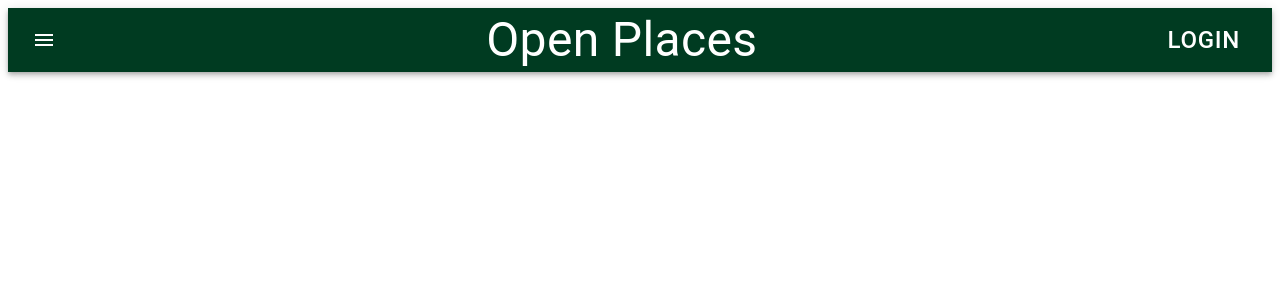
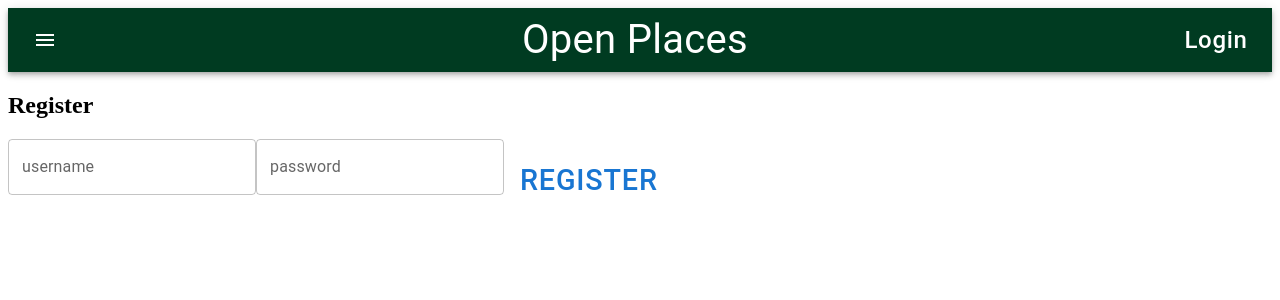
Before and after one commit to joedelbalzo/jdb-openplaces, a React app: page /#/register in a window 1280 px wide. Before the commit this address had no page. Shown: the top 300 px of the page. Built offline with nearby package versions, Linux system fonts and the light colour scheme; the HTML template or start-up script is replaced by a standard one.

Commit message:
added about, some style changes

```diff
--- a/src/Components/About.js
+++ b/src/Components/About.js
@@ -7,13 +7,18 @@ const About = ()=> {
 
   return (
     <div id= 'aboutPage'>
-      About.
-      Hi!
-      This data is currently hard-coded. Google API gets expensive.
-      But eventually, this about page will say:
-      This data is pulled from Google. Please don't be mad at me if it's outdated or if the location hasn't updated their Google profile.
+      <div style={{textAlign: "center"}}>Hello!</div><br/>
+      Welcome to Open Places.<br/><br/>
+      <p style={{fontSize: "1.2rem"}}>
+      Open Places is an innovative app designed to provide you with real-time information about open establishments in your desired area. By pinging your location, the app delivers a comprehensive list of all the nearby places that are currently open. Whether you're looking for options within half a mile or up to five miles, Open Places adapts to your location.<br/><br/>
 
+      The inspiration for this app came from my experiences with my wife and our young son. As we took walks with him in his stroller, our schedule would vary depending on his sleep patterns. We often encountered the frustration of arriving at cafes that were still an hour away from opening or finding that the library had different hours for no apparent reason. Google's "open now" button required too many clicks to find what we needed. <br/><br/>
 
+      The data in this app is currently hard-coded. Google's Places API requires separate calls for nearby places and place details, so during development, I manually added and seeded 30 restaurants, bars, museums, libraries, parks, and more. The code includes a switch to integrate Google's Places API, which would allow for real-time data retrieval with minimal effort. Once in production, decisions about the app's API budget allocation would be made, prioritizing features such as "opening soon" notifications tailored to your schedule. To keep costs down, the app currently provides extra details only for your favorite places, but there are opportunities to make this cost-effective while still providing an exciting user experience.<br/><br/>
+
+      Although the data is currently hard-coded, you can still customize your default latitude, longitude, search radius, and favorite categories. This way, when we transition to the API, you'll have all your preferred options readily available. Enjoy the convenience of Open Places! If you have any questions, please feel free to reach out to jdelbalzo99@gmail.com. Thank you!<br/><br/>
+
+      </p>
     </div>
   );
 };
--- a/src/Components/App.js
+++ b/src/Components/App.js
@@ -8,6 +8,7 @@ import About from './About'
 import { useSelector, useDispatch } from 'react-redux';
 import { loginWithToken } from '../store';
 import { Routes, Route, Navigate } from 'react-router-dom';
+import Register from './Register';
 
 
 const App = ()=> {
@@ -41,6 +42,10 @@ useEffect(()=> {
           <Route path="/settings" element={auth.id ? <Settings />  : <Login />} />
           <Route path="/favorites" element={auth.id ? <Favorites />  : <Login />} />
           <Route path="/about" element={<About />} />
+
+          <Route path="/login" element={<Login />} />
+
+          <Route path="/register" element={<Register />} />
         </Routes>
       </div>
     );
--- a/src/Components/HomeNav.js
+++ b/src/Components/HomeNav.js
@@ -93,7 +93,7 @@ export default function HomeNav() {
                 edge="start"
                 color="inherit"
                 aria-label="menu"
-                sx={{ mr: 2, fontSize: isMobile ? "1.5rem" : "2rem" }}
+                sx={{ mr: 2, fontSize: isMobile ? "1.5rem" : "2rem", width: "50px" }}
               >
                 <MenuIcon />
               </IconButton>
@@ -138,18 +138,18 @@ export default function HomeNav() {
             onClick={()=>navigateTo('/')}
             sx={{
               margin: "auto",
-              // flexGrow: 1,
-              fontSize: '3rem',
+              flexGrow: 1,
+              fontSize: '2.5rem',
               ":hover": {cursor:"pointer"},
-              maxWidth: 'calc(100% - 300px)',
+              maxWidth: 'calc(100% - 100px)',
               textAlign: 'center'
             }}
           >
            Open Places
           </Typography>
 
-          {auth.id ? <Button color="inherit" sx={{fontSize: "1.5rem"}} onClick={()=> _logout()}>Logout</Button> :
-          <Button color="inherit" sx={{fontSize: "1.5rem"}} onClick={()=>navigateTo()}>Login</Button>}
+          {auth.id ? <Button color="inherit" sx={{fontSize: "1.5rem",  width: "50px", textTransform: 'capitalize'}} onClick={()=> _logout()}>Logout</Button> :
+          <Button color="inherit" sx={{fontSize: "1.5rem", width: "50px",  textTransform: 'capitalize' }} onClick={()=>navigateTo()}>Login</Button>}
         </Toolbar>
       </AppBar>
     </Box>
--- a/src/Components/Login.js
+++ b/src/Components/Login.js
@@ -1,6 +1,7 @@
 // react imports
 import React, { useState } from 'react';
 import { useDispatch } from 'react-redux';
+import {Link} from 'react-router-dom'
 // mui imports
 import { Button, TextField } from '@mui/material';
 import { useTheme } from '@mui/material/styles';
@@ -62,11 +63,23 @@ const Login = ()=> {
         type="submit"
         onClick={ login }
         style={{
-          fontSize: "1.5rem",
+          fontSize: "1.8rem",
           padding: "1rem"
           }}>
         Login
         </Button>
+
+        <Button
+        type="submit"
+        style={{
+          fontSize: "1.4rem",
+          padding: "1rem",
+          }}>
+        <Link to={'/register'} style={{textDecoration: "none",  textTransform: 'capitalize' }}>Create New User</Link>
+        </Button>
+
+
+
 
         {/* <Button
           type="submit"
--- a/src/Components/NearbyPlaces.js
+++ b/src/Components/NearbyPlaces.js
@@ -44,8 +44,6 @@ const NearbyPlaces = ()=> {
   const dispatch = useDispatch();
   const navigate = useNavigate();
   const [currentCoords, setCurrentCoords]=useState(null)
-  const [previousCoords, setPreviousCoords] = useState('');
-  const [previousFetchTime, setPreviousFetchTime] = useState(0);
   const [expanded, setExpanded] = React.useState(false);
   const [expandedId, setExpandedId] = React.useState(-1);
   const [selectedCategory, setSelectedCategory] = useState('');
@@ -55,6 +53,8 @@ const NearbyPlaces = ()=> {
   useEffect(() => {
     dispatch(fetchUserFavorites())
     const { settingHomeLat, settingHomeLng, settingRadius, settingFavCategories } = auth;
+
+    if (!auth.settingRadius){console.log(['shit dont exist yet'])}
 
     navigator.geolocation.getCurrentPosition(function (position) {
       setCurrentCoords({
@@ -85,6 +85,7 @@ const NearbyPlaces = ()=> {
 
     if(!nearbyPlaces)return null
     if(!auth){navigate('../')}
+
 
 
     const handleFavoriteClick = (place) => {
@@ -218,7 +219,7 @@ const NearbyPlaces = ()=> {
     }
     return placesClosingSoon
   }
-console.log(favorites, 'favorites')
+// console.log(favorites, 'favorites')
 
 
   return (
@@ -227,7 +228,7 @@ console.log(favorites, 'favorites')
     <div id= 'welcomePage'>
       { capitalizeFirstLetter(auth.username || '') }, {openNow(categoryName).length} {openNow(categoryName).length === 1 ? `${categoryName.split('_').join(' ')} is` : `${pluralize(categoryName, 0).split('_').join(' ')} are`}  open now!<br/>
       <div id="welcomeSmaller">
-      {openSoon(30).length === 0 ? '': `${openSoon(30).length} more within 30 minutes.`}<br/>
+      {openSoon(30).length === 0 ? '': `${openSoon(30).length} more within 30 minutes.${<br/>}`}
       {closingSoon(120).length === 0 ? '' : `${closingSoon(120).length} will close within two hours.`}<br/>
     </div></div>
 
@@ -281,12 +282,9 @@ console.log(favorites, 'favorites')
                }}>
                 <CardHeader
                   sx={{
-                      fontSize: "5rem"
+                    fontSize: 51
                   }}
-                    action={
-                      <IconButton aria-label="settings">
-                      </IconButton>
-                    }
+                  variant='h1'
                   title={place.name}
                 />
                 <CardMedia
@@ -296,7 +294,7 @@ console.log(favorites, 'favorites')
                 image={place.photo}
                 />
                 <CardContent>
-                    <Typography variant="body1" color="text.secondary" textAlign={'left'}>
+                  <Typography  color="text.secondary" textAlign={'left'} sx={{fontSize: "1.3rem"}}>
                     Address: {place.vicinity || place.formatted_address}<br/>
                     Distance: {placeDistance(auth.settingHomeLat, auth.settingHomeLng, place.geometry) <.1 ? 'Less than .1 miles away!' : `${Math.floor(Math.round(placeDistance(auth.settingHomeLat, auth.settingHomeLng, place.geometry)*10))/10} miles away`}
                     <br/>
@@ -329,6 +327,7 @@ console.log(favorites, 'favorites')
                   justifyContent="space-around"
                   alignItems="flex-start"
                   textAlign="left"
+
                   rowSpacing={1}
                   columnSpacing={{ xs: 1, sm: 2, md: 3 }}>
                     <Typography paragraph>
@@ -344,11 +343,7 @@ console.log(favorites, 'favorites')
                     </Typography>
                     <Typography paragraph>
 
-
-
-
                     </Typography>
-
                     </Grid>
                   </Collapse>
                 </Card>
--- /dev/null
+++ b/src/Components/Register.js
@@ -0,0 +1,71 @@
+
+import React, { useState } from 'react';
+import { useDispatch } from 'react-redux';
+import {  register } from '../store';
+import { useNavigate } from 'react-router-dom';
+import { Button, TextField } from '@mui/material';
+
+const Register = ()=> {
+  const [username, setUsername ] = useState('');
+  const [password, setPassword ] = useState('');
+  const dispatch = useDispatch();
+  const navigate = useNavigate();
+
+  const _register = async(ev)=> {
+    ev.preventDefault();
+    const credentials = {
+      username,
+      password
+    };
+    try {
+      dispatch(register(credentials));
+      navigate('/home');
+    }
+    catch(ex){
+      console.log(ex)
+    }
+  };
+
+  return (
+    <>
+    <div id="loginPage">
+    <h2>Register</h2>
+    <form onSubmit={ register }>
+    <TextField
+          size='large'
+          sx={{fontSize: "2rem", paddingBottom:"1rem"}}
+          label="username"
+          name = 'new username'
+          autoComplete = "username"
+          variant="outlined"
+          onChange={ ev => setUsername(ev.target.value) }/>
+
+    <TextField
+          size='large'
+          sx={{fontSize: "2rem", paddingBottom:"1rem"}}
+          id="filled-password-input"
+          autoComplete='current-password'
+          label="password"
+          name = 'new password'
+          type="password"
+          variant="outlined"
+          onChange={  ev => setPassword(ev.target.value) }/>
+
+    <Button
+        type="submit"
+        onClick={ _register }
+        style={{
+          fontSize: "1.8rem",
+          padding: "1rem"
+          }}>
+        Register
+        </Button>
+
+    </form>
+    </div>
+
+    </>
+  );
+};
+
+export default Register;
--- a/src/Components/Settings.js
+++ b/src/Components/Settings.js
@@ -73,6 +73,7 @@ const Settings = () => {
 
 
   return (
+    <div id="settingsContainer">
     <div id="categoryContainer">
     <div id ="categoryHeader">
       Settings
@@ -154,6 +155,7 @@ const Settings = () => {
               </Button>
         </Box>
       </div>
+      </div>
     );
   };
 
--- a/src/store/index.js
+++ b/src/store/index.js
@@ -4,9 +4,11 @@ import logger from 'redux-logger';
 import auth from './auth';
 import favorites from './favorites'
 import nearbyPlaces from './nearbyplaces';
+import register from './register';
 
 const reducer = combineReducers({
   auth,
+  register,
   nearbyPlaces,
   favorites
 });
@@ -19,3 +21,4 @@ export default store;
 export * from './auth';
 export * from './favorites';
 export * from './nearbyplaces'
+// export * from './register'
--- /dev/null
+++ b/src/store/register.js
@@ -0,0 +1,14 @@
+import axios from 'axios';
+import { loginWithToken } from './auth';
+
+export const register = (credentials)=> {
+    return async(dispatch)=> {
+      const response = await axios.post('/api/auth/register', credentials);
+      const token = response.data.token;
+      window.localStorage.setItem('token', token);
+      dispatch(loginWithToken());
+
+    }
+  }
+
+  export default register;
```
Also changed, not shown: static/styles.css (+18 -1 lines). Lines whose indentation alone changed are shown as unchanged.
